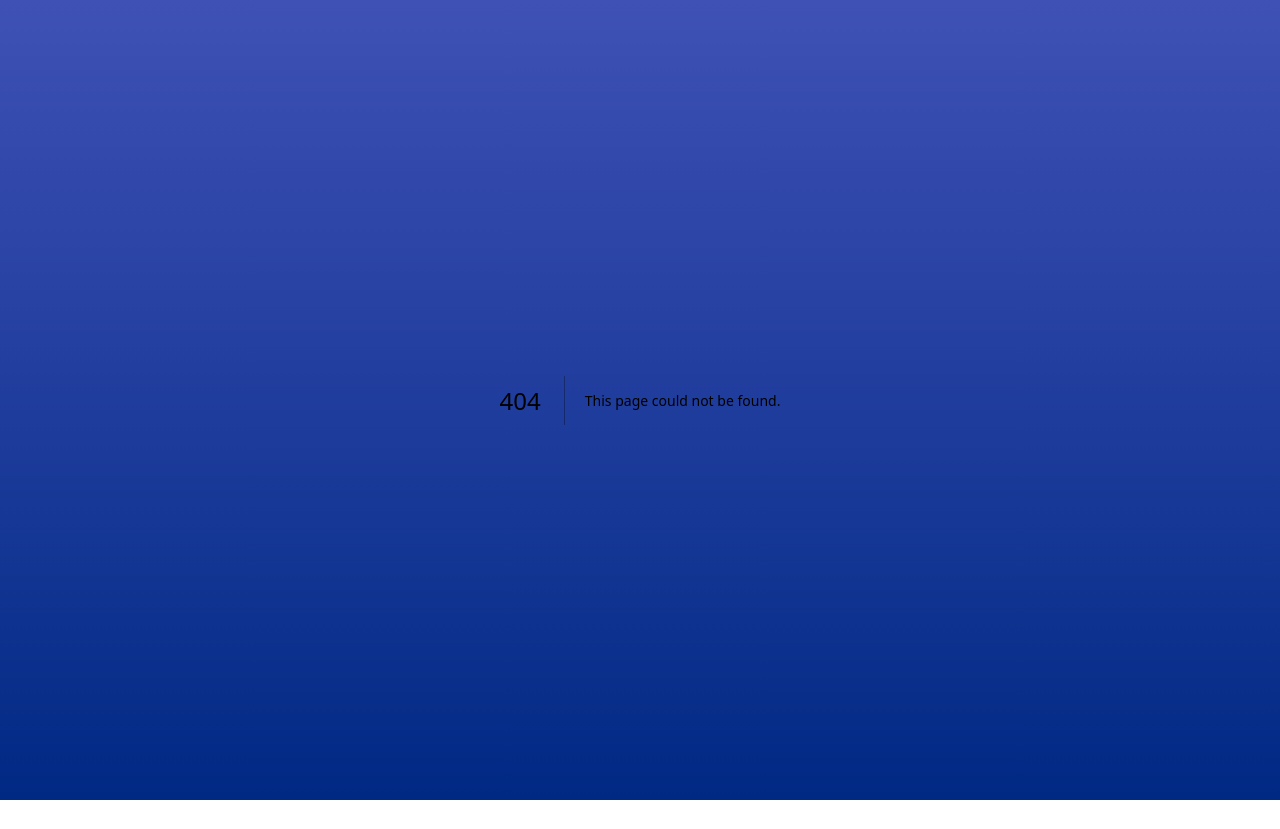
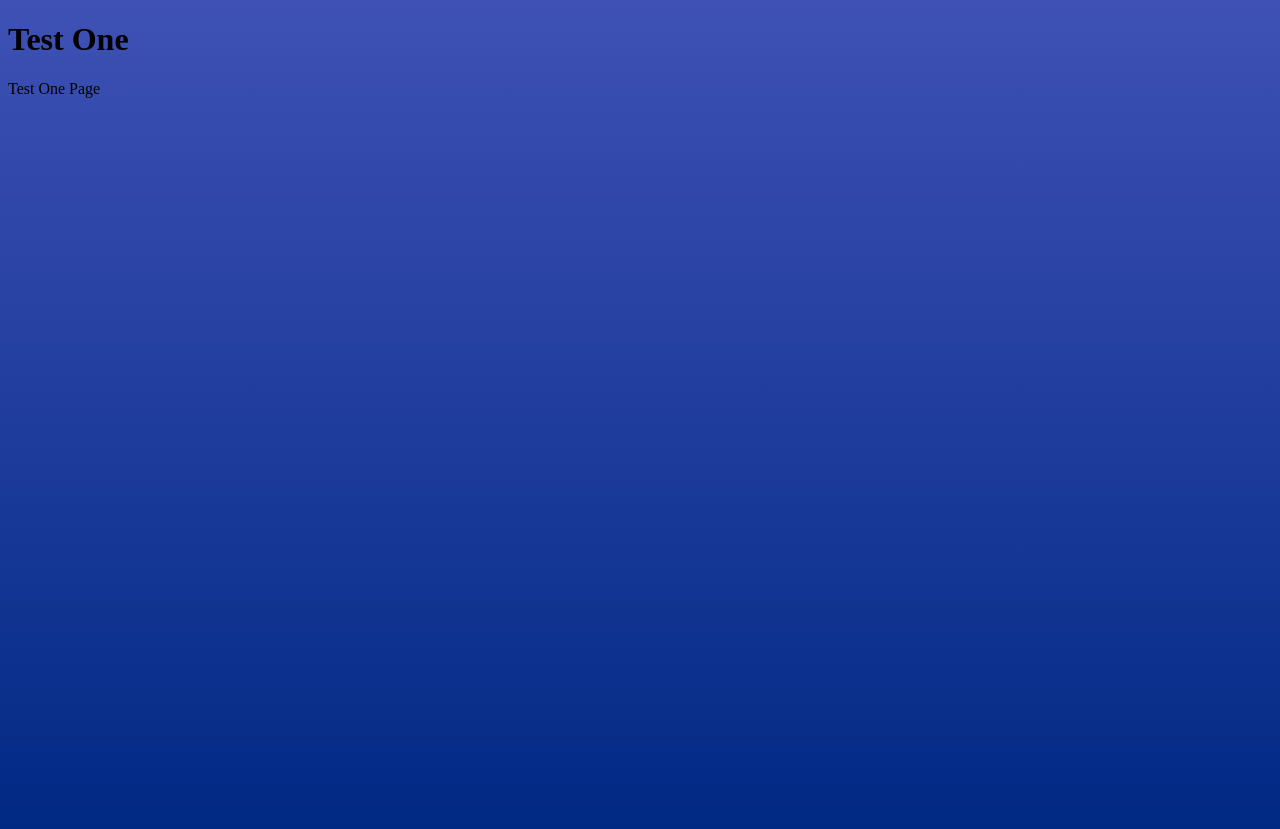
Before and after one commit to Pmacdon15/quizzes, a Next.js app in the folder client/: page /results/1 in a window 1280 px wide. Before the commit this address had no page. Before the commit the page ends 800 px from the top, so only its background shows below. Built offline with nearby package versions, Linux system fonts and the light colour scheme.

Commit message:
Fix redirect to results page

```diff
--- a/client/src/app/questions/[test_name]/[user_email]/page.jsx
+++ b/client/src/app/questions/[test_name]/[user_email]/page.jsx
@@ -143,11 +143,14 @@ const Index = ({ params }) => {
     // Send userResponseObj to backend
     try{
     axios.post("http://localhost:5544/results", userResponseObj);
-
     }
     catch(err){
       console.log(err);
     }
+    // Redirect to results page
+    // Navigate to results page
+    window.location.href = `/results/${user_email}`;
+
   };
 
   return (
--- /dev/null
+++ b/client/src/app/results/[user_email]/page.jsx
@@ -0,0 +1,17 @@
+// display the word test one page
+//   );
+
+
+
+const Index = ({ params }) => {
+
+
+return (
+    <div>
+        <h1>Test One</h1>
+        <p>Test One Page</p>
+    </div>
+);
+}
+
+export default Index;
```
